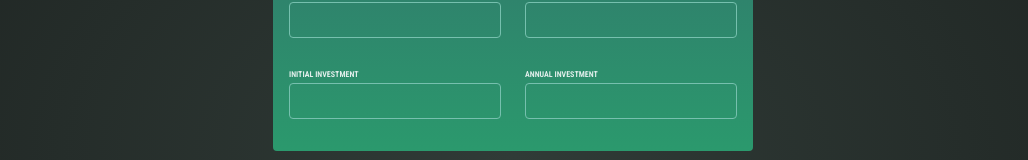
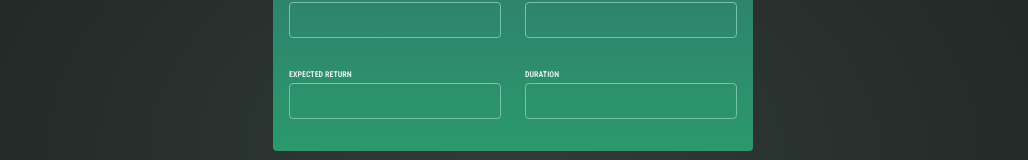
Before and after one commit to G3RGES/01-investments-project, a React (Vite) app: page / in a window 1280 px wide. Shown: the part 269-429 px from the top of the page, without its empty margins (127-1155 px from the left). Built offline with nearby package versions, Linux system fonts and the light colour scheme.

Commit message:
Update UserInput.jsx

```diff
--- a/src/components/UserInput.jsx
+++ b/src/components/UserInput.jsx
@@ -6,21 +6,21 @@ const UserInput = () => {
       <div className="input-group">
         <p>
           <label>Initial Investment</label>
-          <input type="text" />
+          <input type="number" required />
         </p>
         <p>
           <label>Annual Investment</label>
-          <input type="text" />
+          <input type="number" required />
         </p>
       </div>
       <div className="input-group">
         <p>
-          <label>Initial Investment</label>
-          <input type="text" />
+          <label>Expected Return</label>
+          <input type="number" required />
         </p>
         <p>
-          <label>Annual Investment</label>
-          <input type="text" />
+          <label>Duration</label>
+          <input type="number" required />
         </p>
       </div>
     </section>
```
